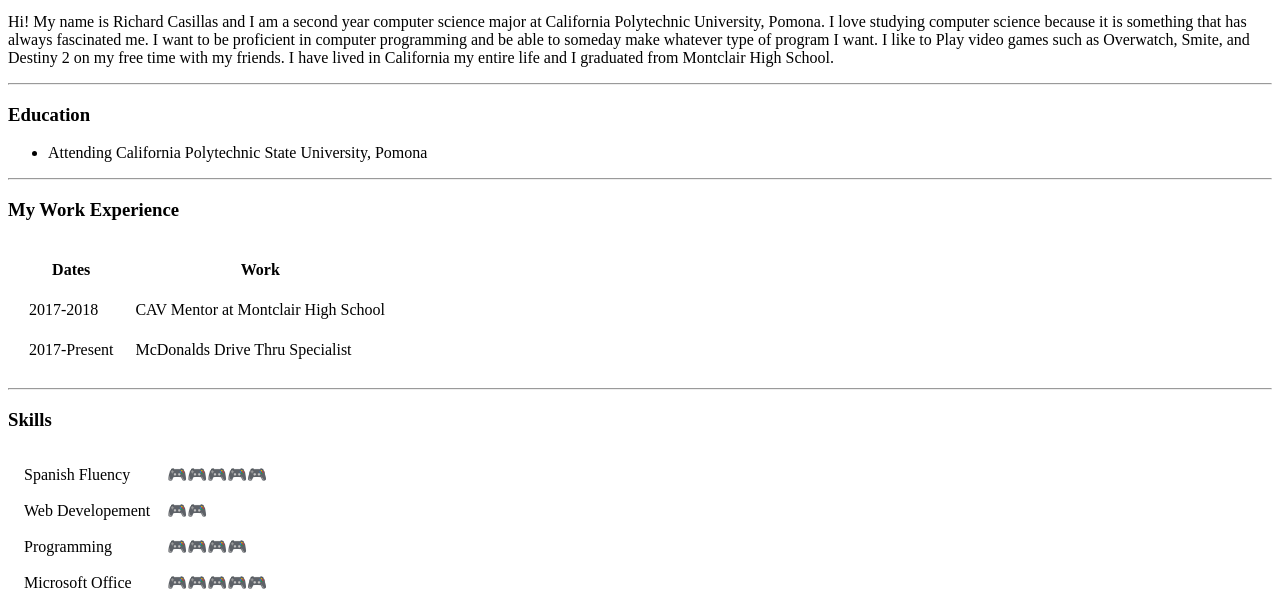
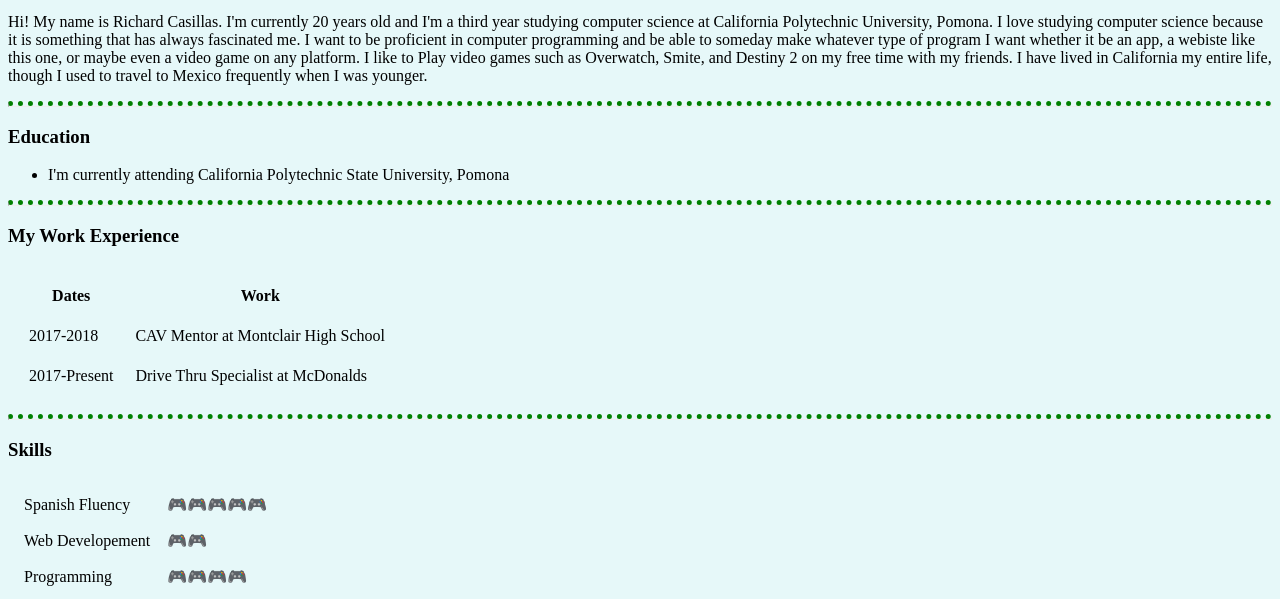
Before and after one commit to RichardCasillas/cv, a plain HTML site: page index.html in a window 1280 px wide. Shown: the part 199-798 px from the top of the page. Drawn offline with Linux system fonts and the light colour scheme.

Commit message:
Add files via upload
some minor changes to main page

```diff
--- a/index.html
+++ b/index.html
@@ -1,9 +1,22 @@
 <!DOCTYPE html>
 <html lang="en" dir="ltr">
 
-<head>
-  <meta charset="utf-8">
-  <title>Richard's Personal Site</title>
+  <head>
+    <meta charset="utf-8">
+    <title>Richard's Personal Site</title>
+
+  <style>
+
+    body {
+      background-color: #e6f8f9;
+    }
+
+    hr {
+      border-top: 5px dotted green;
+    }
+
+  </style>
+
 </head>
 
 <body>
@@ -19,14 +32,13 @@
     </tr>
   </table>
 
-  <p>Hi! My name is Richard Casillas and I am a second year computer science major at California Polytechnic University, Pomona. I love studying computer science because it is something that has always fascinated me. I want to be proficient in
-    computer programming and be able to someday make whatever type of program I want. I like to Play video games such as Overwatch, Smite, and Destiny 2 on my free time with my friends. I have lived in California my entire life and I graduated from
-    Montclair High School.</p>
+  <p>Hi! My name is Richard Casillas. I'm currently 20 years old and I'm a third year studying computer science at California Polytechnic University, Pomona. I love studying computer science because it is something that has always fascinated me. I want to be proficient in
+    computer programming and be able to someday make whatever type of program I want whether it be an app, a webiste like this one, or maybe even a video game on any platform. I like to Play video games such as Overwatch, Smite, and Destiny 2 on my free time with my friends. I have lived in California my entire life, though I used to travel to Mexico frequently when I was younger.</p>
   <hr>
 
   <h3>Education</h3>
   <ul>
-    <li>Attending California Polytechnic State University, Pomona</li>
+    <li>I'm currently attending California Polytechnic State University, Pomona</li>
   </ul>
   <hr>
 
@@ -43,7 +55,7 @@
     </tr>
     <tr>
       <td>2017-Present</td>
-      <td>McDonalds Drive Thru Specialist</td>
+      <td>Drive Thru Specialist at McDonalds</td>
     </tr>
   </table>
   <hr>
@@ -79,7 +91,7 @@
 
 
   <hr>
-  <a href="hobbies.html">My Hobbies</a>
+  <a href="hobbies.html">My Hobbies</a><br>
   <a href="contact_me.html">Contact Me</a>
 </body>
 
```
